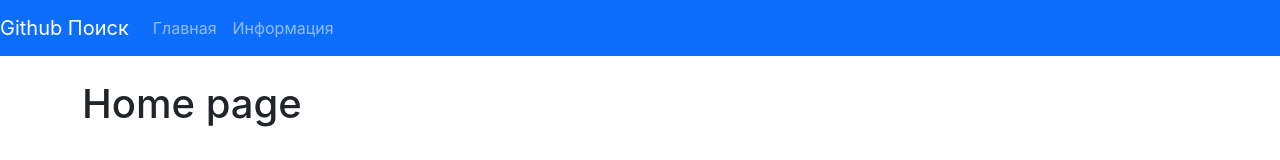
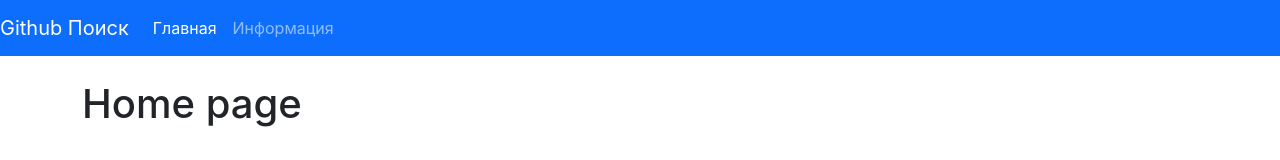
Before and after one commit to IvanSergeev59/react-hooks-practice, a React (Create React App) app: page / in a window 1280 px wide. Shown: the top 160 px of the page. Built offline with nearby package versions, Linux system fonts and the light colour scheme.

Commit message:
navlink add

```diff
--- a/src/components/Navbar.js
+++ b/src/components/Navbar.js
@@ -8,10 +8,10 @@ export const Navbar = () => (
         </div>
         <ul className="navbar-nav">
             <li className="nav-item">
-                <a href="/" className="nav-link">Главная</a>
+                <NavLink exact to="/" className="nav-link">Главная</NavLink>
             </li>
             <li className="nav-item">
-                <a href="/about" className="nav-link">Информация</a>
+                <NavLink to="/about" className="nav-link">Информация</NavLink>
             </li>
         </ul>
 
```
